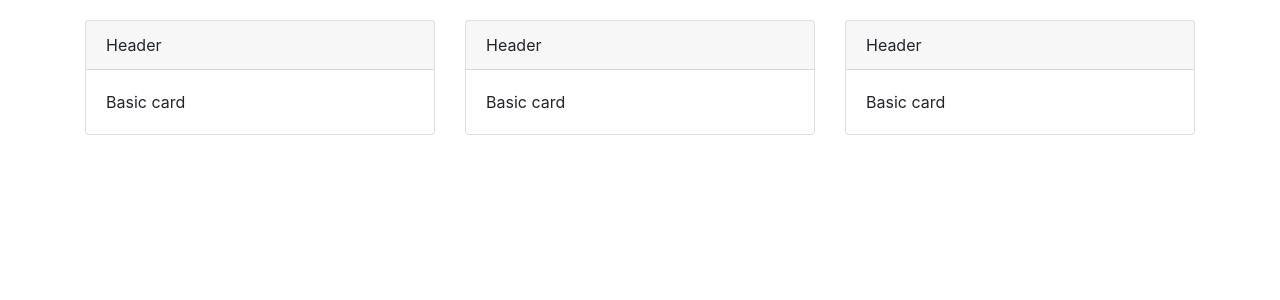
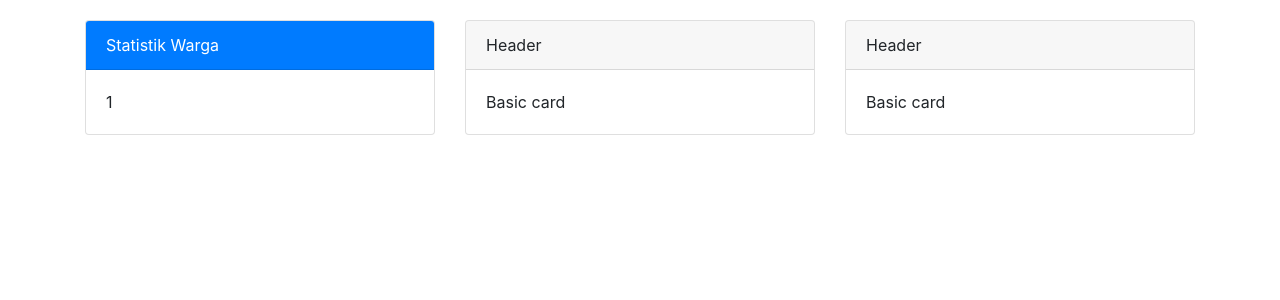
Before and after one commit to hellohaidev/appswarga, a PHP site: page /wargaapps/page.php?page=1 in a window 1280 px wide. Shown: the part 56-356 px from the top of the page. Run offline with PHP 8.4, Linux system fonts and the light colour scheme; the visitor is signed in with stand-in values (Sample User, id 1); tables that the repository leaves empty or names only in its code hold one stand-in row (values such as "Sample post").

Commit message:
aktivasi statistik data warga

```diff
--- a/inc/home.php
+++ b/inc/home.php
@@ -1,5 +1,9 @@
 <?php
 ob_start();
+
+$statistikWarga = mysqli_query($link,"SELECT COUNT(*) as jumlah from tm_data_warga");
+$ds = mysqli_fetch_array($statistikWarga);
+
 ?>
 
 
@@ -7,8 +11,8 @@ ob_start();
 
     <div class="col-md-4">
         <div class="card">
-            <div class="card-header">Header</div>
-            <div class="card-body">Basic card</div>
+            <div class="card-header bg-primary text-white">Statistik Warga</div>
+            <div class="card-body"><?php echo $ds['jumlah']; ?></div>
         </div>
     </div>
 
```
